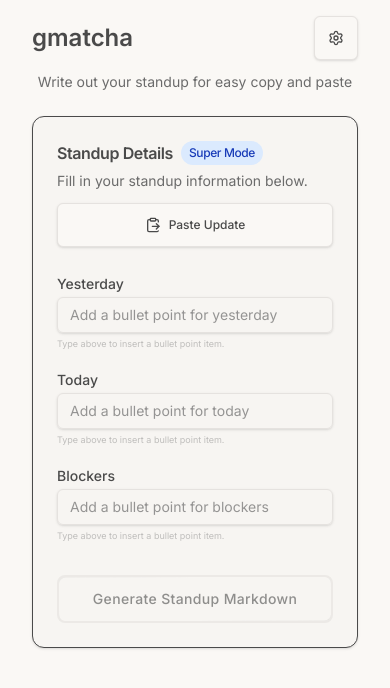
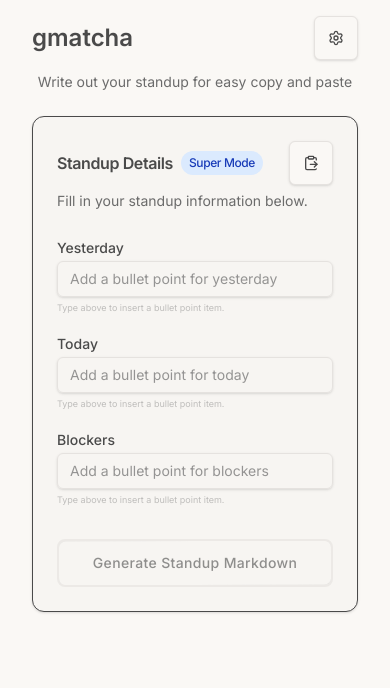
Before and after one commit to jarrensj/gmatcha, a Next.js app: page / in a window 390 px wide. Shown: the top 688 px of the page. Built offline with nearby package versions, Linux system fonts and the light colour scheme.

Commit message:
ui: move Paste Update button inline with title and show it only as an icon on mobile

```diff
--- a/app/page.tsx
+++ b/app/page.tsx
@@ -649,27 +649,27 @@ export default function Home() {
         /* Input Form */
         <Card className="max-w-2xl mx-auto">
           <CardHeader>
-            <div className="flex flex-col sm:flex-row sm:items-start sm:justify-between gap-3">
             <div className="space-y-1.5">
+              <div className="flex items-center justify-between gap-3">
                 <CardTitle className="flex items-center gap-2">
                   Standup Details
                   {superMode && <SuperModeBadge />}
                 </CardTitle>
-                <CardDescription>
-                  Fill in your standup information below.
-                </CardDescription>
-              </div>
                 {superMode && (
                   <Button
                     variant="outline"
                     size="sm"
                     onClick={() => setShowPasteModal(true)}
-                  className="flex items-center justify-center gap-2 min-h-[44px] sm:min-h-0 w-full sm:w-auto"
+                    className="min-h-[44px] sm:min-h-0 min-w-[44px] px-3"
                   >
-                  <ClipboardPaste className="w-4 h-4" />
-                  Paste Update
+                    <ClipboardPaste className="w-4 h-4 sm:mr-2" />
+                    <span className="hidden sm:inline">Paste Update</span>
                   </Button>
                 )}
+              </div>
+              <CardDescription>
+                Fill in your standup information below.
+              </CardDescription>
             </div>
           </CardHeader>
           <CardContent className="space-y-4">
```
Lines whose indentation alone changed are shown as unchanged.
